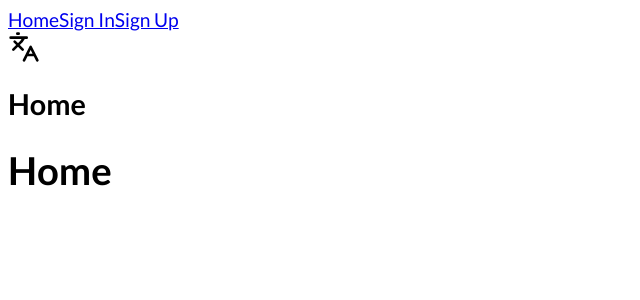
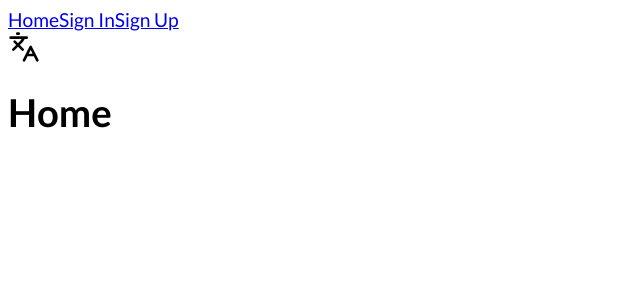
Before and after one commit to Adrydevmateo/resume-builder, a React (Vite) app: page / in a window 1280 px wide. Shown: the top 300 px of the page, without its empty margins (0-640 px from the left). Built offline with nearby package versions, Linux system fonts and the light colour scheme.

Commit message:
Added types to language store

```diff
--- a/src/language/Language.store.ts
+++ b/src/language/Language.store.ts
@@ -1,9 +1,14 @@
 import { create } from 'zustand'
 import { TLanguage } from './Language.type'
 
-const LanguageStore = create((set) => ({
+interface LanguageState {
+ language: TLanguage,
+ SetLanguage: (language: TLanguage) => void
+}
+
+const LanguageStore = create<LanguageState>((set) => ({
  language: 'en',
- SetLanguage: (language: TLanguage) => set({ language: language }),
+ SetLanguage: (language: TLanguage) => set({ language: language })
 }))
 
 export default LanguageStore
--- a/src/layouts/Home.layout.tsx
+++ b/src/layouts/Home.layout.tsx
@@ -1,15 +1,11 @@
 import { Link } from "react-router-dom"
 import LanguageSwitch from "../language/Language-Switch"
-import { title } from "./Home.translation"
-import LanguageStore from "../language/Language.store"
 
 interface Props {
  children: React.ReactNode
 }
 
 export default function HomeLayout({ children }: Props) {
- const { language } = LanguageStore()
-
  return (
   <div id="home-layout">
    <header>
@@ -21,8 +17,6 @@ export default function HomeLayout({ children }: Props) {
     <LanguageSwitch />
    </header>
 
-   <h2>{title[language]}</h2>
-
    {children}
   </div>
  )
--- a/src/layouts/Home.translation.ts
+++ /dev/null
@@ -1,6 +0,0 @@
-import { TLanguage } from "../language/Language.type";
-
-export const title: Record<TLanguage, string> = {
- en: 'Home',
- es: 'Inicio'
-}
```
